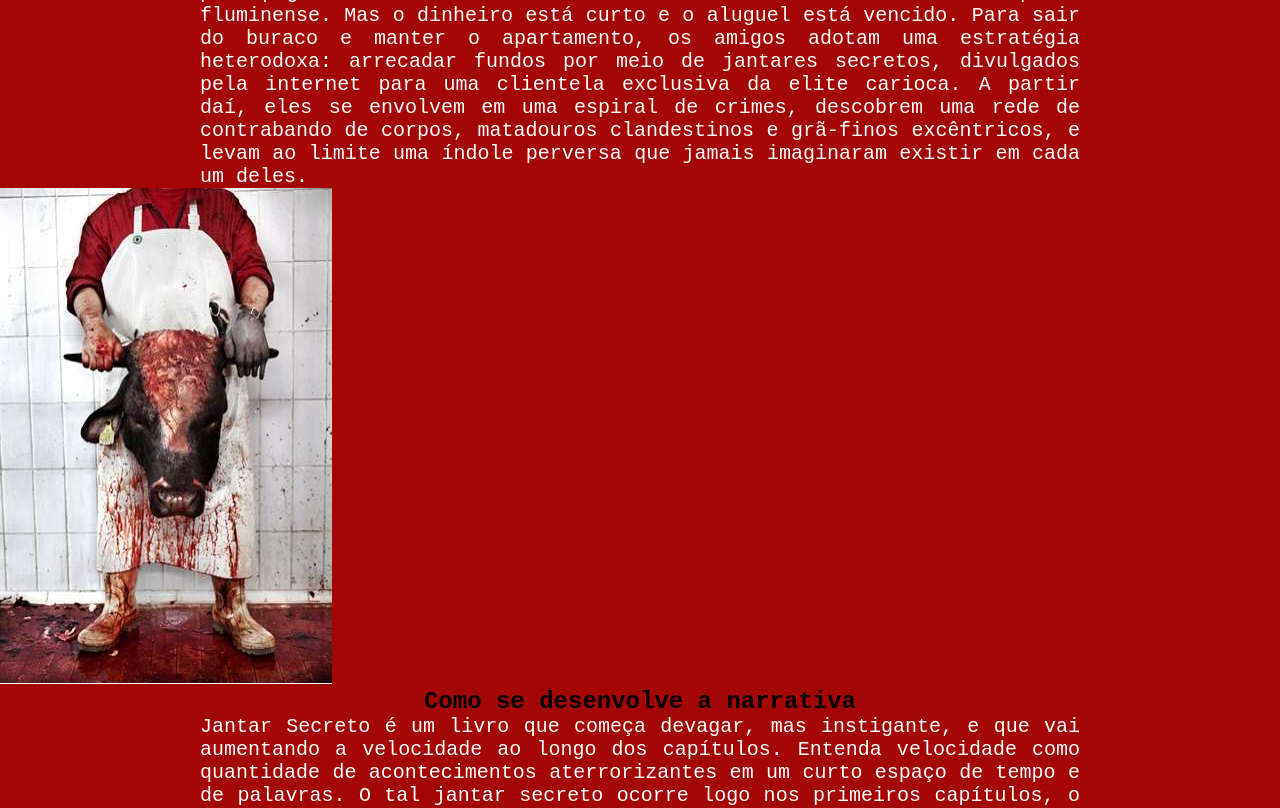
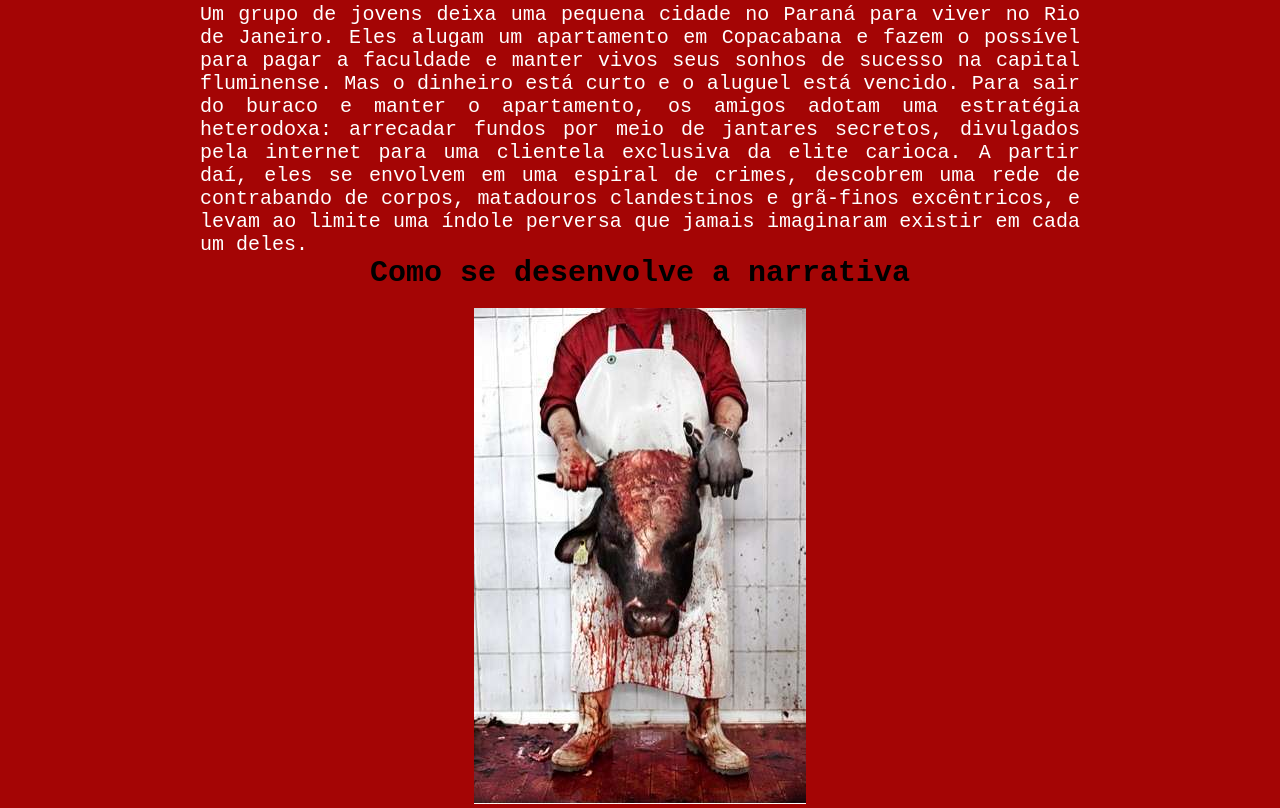
Before and after one commit to VICTORIAGUI/Blood_6, a plain HTML site: page index.html in a window 1280 px wide. Shown: the part 1282-2090 px from the top of the page. Drawn offline with Linux system fonts and the light colour scheme.

Commit message:
centralizando imgs

```diff
--- a/index.html
+++ b/index.html
@@ -25,6 +25,7 @@
     </header>
     <main>
         <section>
+            <br>
             <h1>Talvez um dos melhores thrillers brasileiros</h1>
             <br>
             <img id="img-livro" src="./img-livro.jpeg" alt="Uma foto do rosto do autor brasileiro Raphael Montes">
@@ -41,6 +42,7 @@
         <br>
         <section>
             <h2>Apresentando o Autor</h2>
+            <br>
             <p>
                 Raphael Montes nasceu em 1990, no Rio de Janeiro. Escritor e roteirista, publicou os romances
                 Suicidas,
@@ -70,6 +72,7 @@
         <br>
         <section>
             <h2>Sinopse de "O Jantar Secreto"</h2>
+            <br>
             <p>
                 Um grupo de jovens deixa uma pequena cidade no Paraná para viver no Rio de Janeiro. Eles alugam um
                 apartamento em Copacabana e fazem o possível para pagar a faculdade e manter vivos seus sonhos de
@@ -91,8 +94,10 @@
             </p>
         </section>
         <section>
-            <img src="./cbc-boi1.jpeg" alt="Um homem vestindo blusa vermelha de manga com um avental branco por cima segurando a cabeça cortada de um touro num local ensanguentado.">
             <h2>Como se desenvolve a narrativa</h2>
+            <br>
+            <img src="./cbc-boi1.jpeg" id="img-boi" alt="Um homem vestindo blusa vermelha de manga com um avental branco por cima segurando a cabeça cortada de um touro num local ensanguentado.">
+            <br>
             <p>Jantar Secreto é um livro que começa devagar, mas instigante, e que vai aumentando a velocidade ao longo
                 dos capítulos. Entenda velocidade como quantidade de acontecimentos aterrorizantes em um curto espaço de
                 tempo e de palavras.
@@ -139,9 +144,11 @@
                 fora assassinada sem motivo aparente. Esse fato fez com que Dante começasse a investigar Umberto e um
                 tal de Vladimir, suposto chefão do esquema. Mesmo com os jantares acontecendo, Dante não se cala, o que
                 se torna um problema para o negócio.</p>
+                <br>
         </section>
         <section>
             <h2>"Jantar Secreto" vale a pena?</h2>
+            <br>
             <p>O livro é bastante sangrento e não é recomendado para pessoas sensíveis. O nível de detalhes sobre e como
                 é preparada a carne humana chega a chocar. Se isso não for um problema para você, siga firme com a
                 leitura porque o livro é bom.
@@ -158,6 +165,7 @@
         <section>
             <div id="resposta-container">
                 <h2 id="h2-resposta">Resposta para o Enigma</h2>
+                <br>
                 <form>
                     <label for="Resposta aqui">Responda aqui:</label>
                     <input type="text" name="resposta" id="resposta" placeholder="Digite sua resposta">
--- a/style.css
+++ b/style.css
@@ -61,6 +61,11 @@ h1 {
     display: block;
 }
 
+#img-boi {
+    margin: auto;
+    display: block;
+}
+
 p {
     font-family: 'Courier New', Courier, monospace;
     font-size: 20px;
@@ -73,6 +78,7 @@ p {
 h2 {
     font-family: 'Courier New', Courier, monospace;
     text-align: center;
+    font-size: 30px;
 }
 
 h3 {
```
